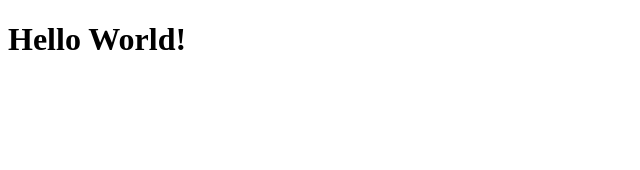
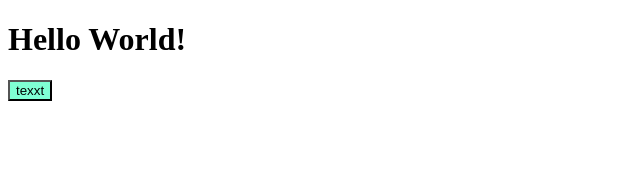
Before and after one commit to dico1631/my-app, a React (Create React App) app: page / in a window 1280 px wide. Shown: the top 170 px of the page, without its empty margins (0-640 px from the left). Built offline with nearby package versions, Linux system fonts and the light colour scheme.

Commit message:
Style: button 모듈화

```diff
--- a/package.json
+++ b/package.json
@@ -6,6 +6,7 @@
     "@testing-library/jest-dom": "^5.17.0",
     "@testing-library/react": "^13.4.0",
     "@testing-library/user-event": "^13.5.0",
+    "prop-types": "^15.8.1",
     "react": "^18.2.0",
     "react-dom": "^18.2.0",
     "react-scripts": "5.0.1",
--- a/src/App.js
+++ b/src/App.js
@@ -1,7 +1,10 @@
+import Button from "./Button";
+
 function App() {
   return (
     <div>
       <h1>Hello World!</h1>
+      <Button text={"texxt"}/>
     </div>
   );
 }
--- /dev/null
+++ b/src/Button.js
@@ -0,0 +1,10 @@
+import PropTypes from "prop-types"
+import styles from "./Button.module.css"
+
+const Button = ({text}) => (<button className={styles.btn}>{text}</button>);
+
+Button.propTypes = {
+  text: PropTypes.string.isRequired,
+};
+
+export default Button;
--- /dev/null
+++ b/src/Button.module.css
@@ -0,0 +1,3 @@
+.btn {
+  background-color: aquamarine;
+}
```
Also changed, not shown: 1 other file (tests, documents, lock files or other folders).
